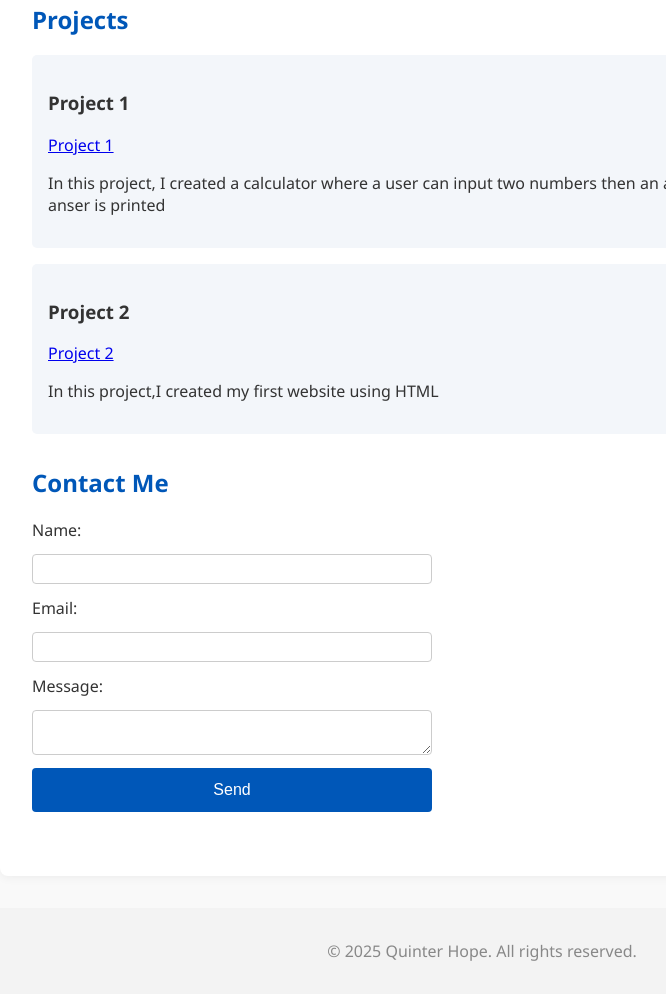
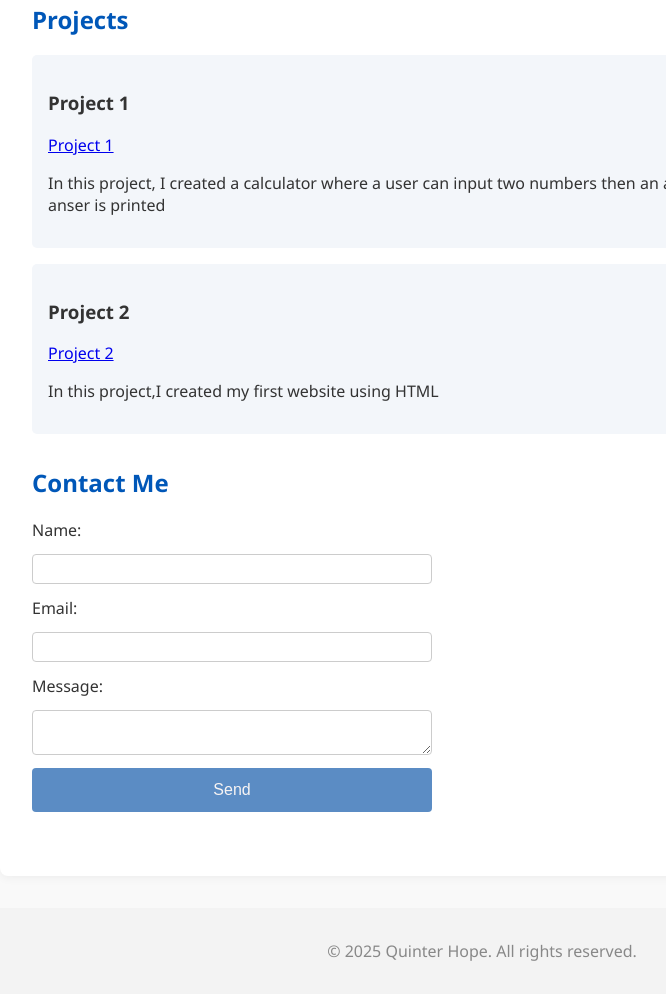
Before and after one commit to Quinter254/My-Portfolio-Website, a plain HTML site: page Index.html in a window 1280 px wide. Shown: the part 915-1909 px from the top of the page, without its empty margins (158-824 px from the left). Drawn offline with Linux system fonts and the light colour scheme.

```diff
--- a/style.css
+++ b/style.css
@@ -62,8 +62,8 @@ input, textarea {
 }
 
 button {
-    background: #0057b8;
-    color: #fff;
+    background: #5b8cc4;
+    color: #f7f4f4;
     border: none;
     padding: 0.8em;
     border-radius: 4px;
```
